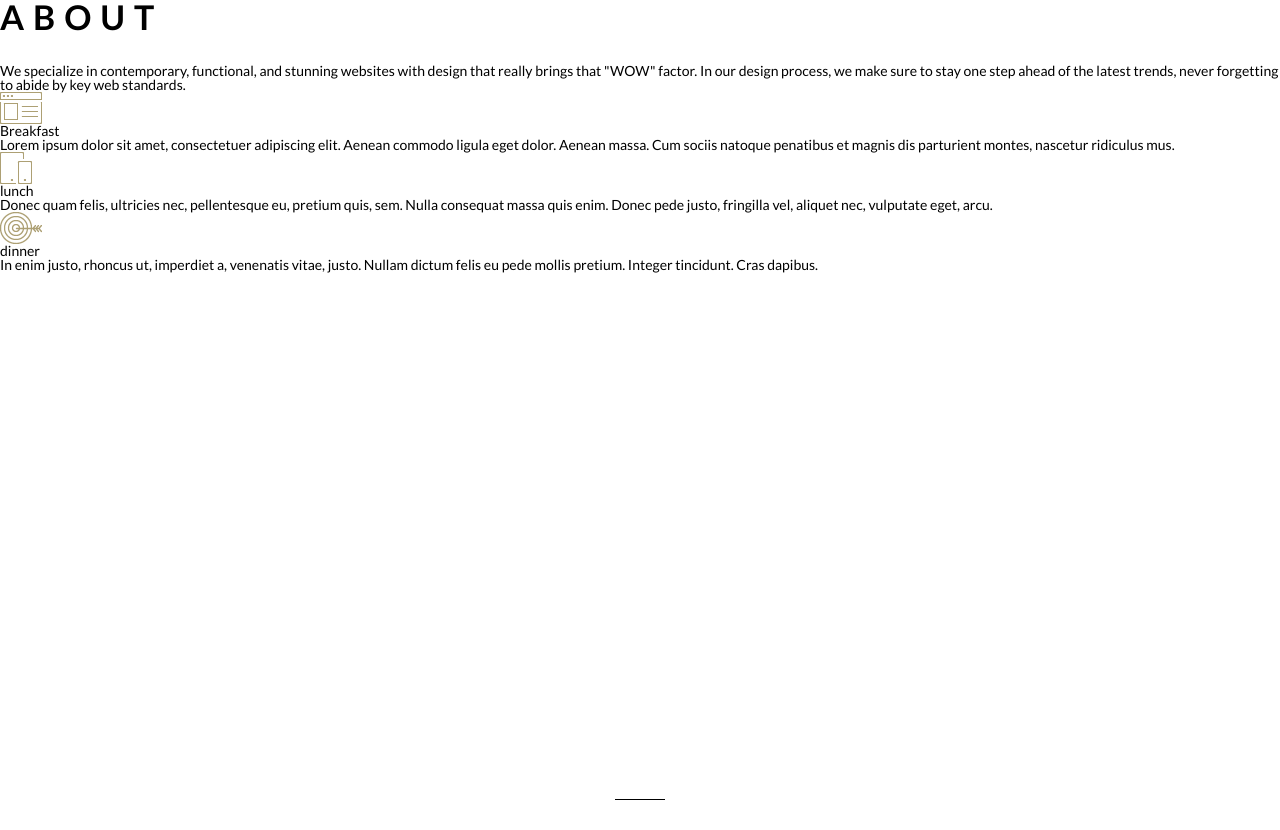
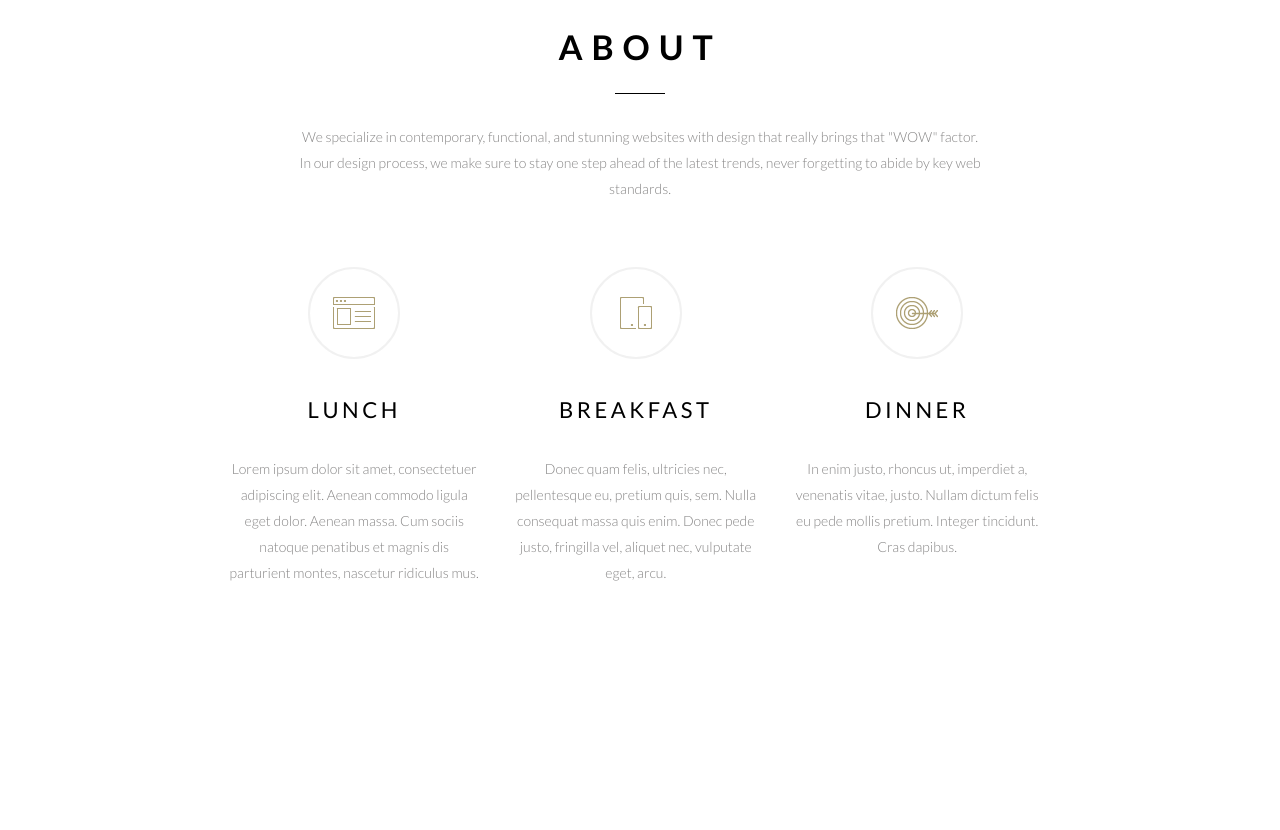
Before and after one commit to ProtooFeorum/Website, a PHP site: page / in a window 1280 px wide. Before the commit the page ends 800 px from the top, so only its background shows below. Run offline with PHP 8.4, Linux system fonts and the light colour scheme.

Commit message:
Сделано

```diff
--- a/Rewrite/index.html
+++ b/Rewrite/index.html
@@ -22,7 +22,7 @@
                       <div class="item-about__icon">
                           <img src="img/about/01.png" alt="">
                       </div>
-                      <div class="item-about__title">Breakfast</div>
+                      <div class="item-about__title">Lunch</div>
                       <div class="item-about__text">Lorem ipsum dolor sit amet, consectetuer adipiscing elit. Aenean commodo ligula eget dolor. Aenean massa.
                           Cum sociis natoque penatibus et magnis dis parturient montes, nascetur ridiculus mus.</div>
                   </div>
@@ -32,10 +32,11 @@
                     <div class="item-about__icon">
                         <img src="img/about/02.png" alt="">
                     </div>
-                    <div class="item-about__title">lunch</div>
+                    <div class="item-about__title">Breakfast</div>
                     <div class="item-about__text">Donec quam felis, ultricies nec, pellentesque eu, pretium quis, sem. Nulla consequat massa quis enim.
                         Donec pede justo, fringilla vel, aliquet nec, vulputate eget, arcu.</div>
               </div>
+            </div>
             <div class="about__column">
                 <div class="item-about">
                       <div class="item-about__icon">
@@ -46,9 +47,10 @@
                           Nullam dictum felis eu pede mollis pretium. Integer tincidunt. Cras dapibus.</div>
               </div>
           </div>
-        </div>
+
     </div>
-</div>
+ </div>
+    </div>
 </body>
 </html>
 
--- a/Rewrite/style.css
+++ b/Rewrite/style.css
@@ -61,24 +61,45 @@ body{
   font-family: Lato;
 }
 
-.about{}
-.about__body{}
-.about__header{}
+.about__body{
+    max-width: 823px;
+    margin: 0 auto;
+}
+.about__header {
+  margin: 0px 0px 65px 0px;
+}
 .about__title{
-    margin: 0px 0px 30px 0px;
+    margin: 30px 0px 30px 0px;
 }
-.about__text{}
-.about__row{}
-.about__column{}
+.about__text{
+    max-width: 688px;
+    color: #868585;
+    font-size: 14px;
+    font-weight: 300;
+    text-align: center;
+    line-height: 25.89px;
+    margin: 0px auto;
+}
+.about__row{
+    display: flex;
+    font-size: 0;
+    margin: 0px -15px;
+}
+.about__column{
+    padding: 0px 15px;
+    width: 33%;
+}
 
-.title{
+.title {
     font-size: 34px;
     font-weight: 700;
     text-transform: uppercase;
     letter-spacing: 8.95px;
-}
-.title::after{
-    content:'';
+    position: relative;
+    text-align: center;
+    padding: 0px 0px 30px 0px; }
+    .title:after {
+      content: '';
       position: absolute;
       width: 50px;
       bottom: 0;
@@ -87,8 +108,28 @@ body{
       background-color: #000;
       margin: 0px 0px 0px -25px;
     }
-
-.item-about{}
-.item-about__icon{}
-.item-about__title{}
-.item-about__text{}
+.item-about__icon{
+    display: flex;
+    align-items: center;
+    justify-content: center;
+    margin: 0px auto;
+    border-radius: 50%;
+    border: 2px solid #f1f1f1;
+    width: 92px;
+    height: 92px;
+    margin: 0px auto 40px auto;
+}
+.item-about__title{
+    text-align: center;
+    color:#000000;
+    font-size: 22px;
+    text-transform: uppercase;
+    letter-spacing: 3.52px;
+    margin: 0px 0px 35px 0px;
+}
+.item-about__text {
+    text-align: center;
+    color: #868585;
+    line-height: 26px;
+    font-weight: 300;
+    font-size: 14px; }
```
Lines whose indentation alone changed are shown as unchanged.
